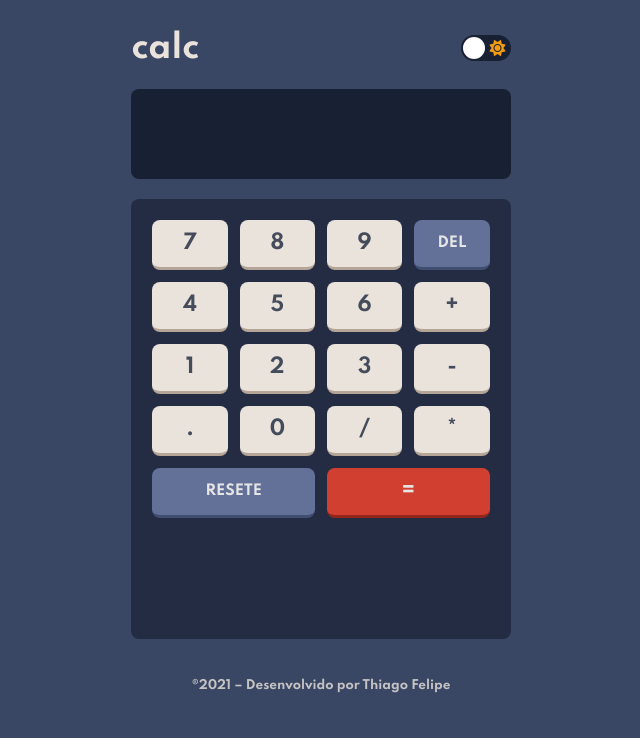
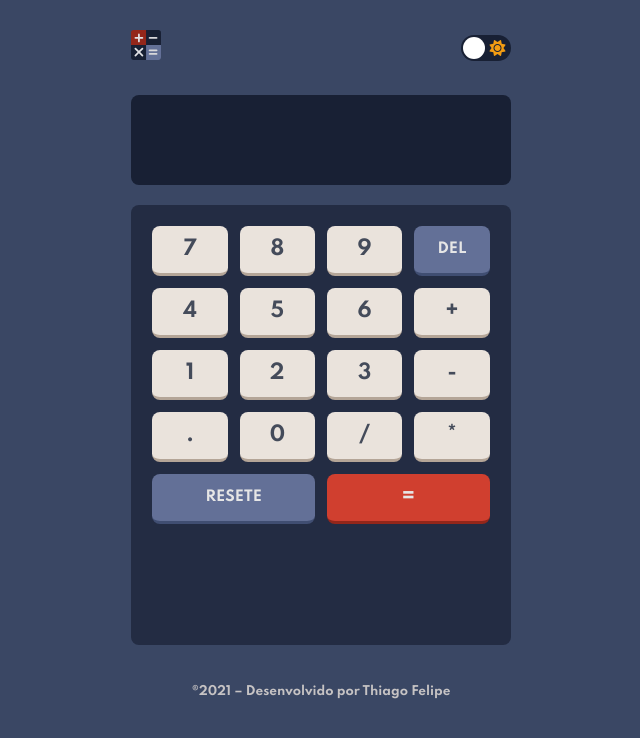
Before and after one commit to tfeliperibeiro/calculadora, a plain HTML site: page index.html in a window 1280 px wide. Shown: the whole page, without its empty margins (319-959 px from the left). Drawn offline with Linux system fonts and the light colour scheme.

Commit message:
Adicionando imagem

```diff
--- a/index.css
+++ b/index.css
@@ -13,6 +13,7 @@ body {
   height: 100vh;
   width: 30%;
   margin: auto;
+  margin-top: 30px;
 }
 
 .header {
@@ -39,6 +40,7 @@ body {
 .container-screen {
   height: 90px;
   margin: auto;
+  margin-top: 30px;
   background-color: hsl(224, 36%, 15%);
   border-radius: 8px;
   display: flex;
@@ -161,10 +163,8 @@ body {
   transform: translateX(24px);
 }
 
-.dark-mode {
-  display: flex;
-  align-items: center;
-  justify-content: center;
+img {
+  width: 30px;
 }
 
 .footer {
@@ -250,3 +250,9 @@ body.light .container-screen {
 body.light .container-numbers {
   background-color: hsl(35, 11%, 61%);
 }
+
+.light-mode {
+  display: flex;
+  align-items: center;
+  justify-content: center;
+}
--- a/index.html
+++ b/index.html
@@ -9,15 +9,17 @@
     <link href="https://fonts.googleapis.com/css2?family=Spartan:wght@700&display=swap" rel="stylesheet">
     <script src="https://kit.fontawesome.com/a809f6094a.js" crossorigin="anonymous"></script>
     <meta name="viewport" content="width=device-width, initial-scale=1.0">
-    <title>Calculator</title>
+    <title>Calculadora</title>
 </head>
 
 <body>
     <div>
         <main class="container">
             <header class="header">
-                <h1>calc</h1>
-                <div class="dark-mode">
+                <div>
+                    <img src="img/calculadora.svg"/>
+                </div>
+                <div class="light-mode">
                     <input class="checkbox" id="checkbox" type="checkbox">
                     <label class="label" for="checkbox">
                         <i class="fas fa-moon"></i>
--- a/index.js
+++ b/index.js
@@ -10,7 +10,7 @@ buttons.forEach((button) => {
     if (!button.id) {
       textScreen.innerHTML += button.innerText;
     }
-    if (textScreen.innerHTML.length === 14) {
+    if (textScreen.innerHTML.length === 12) {
       alert("Limite de números excedidos!");
       textScreen.innerHTML = "";
     }
```
Also changed, not shown: img/calculadora.svg (added).
